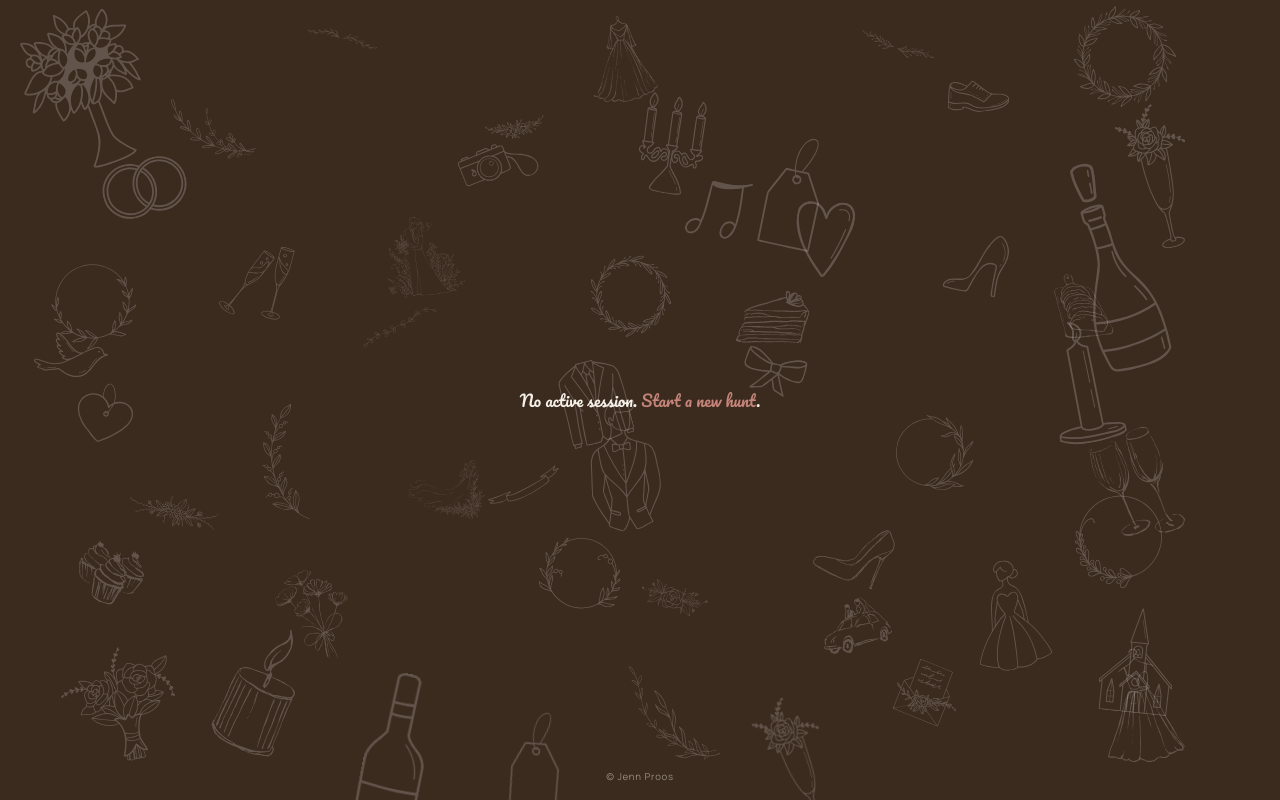
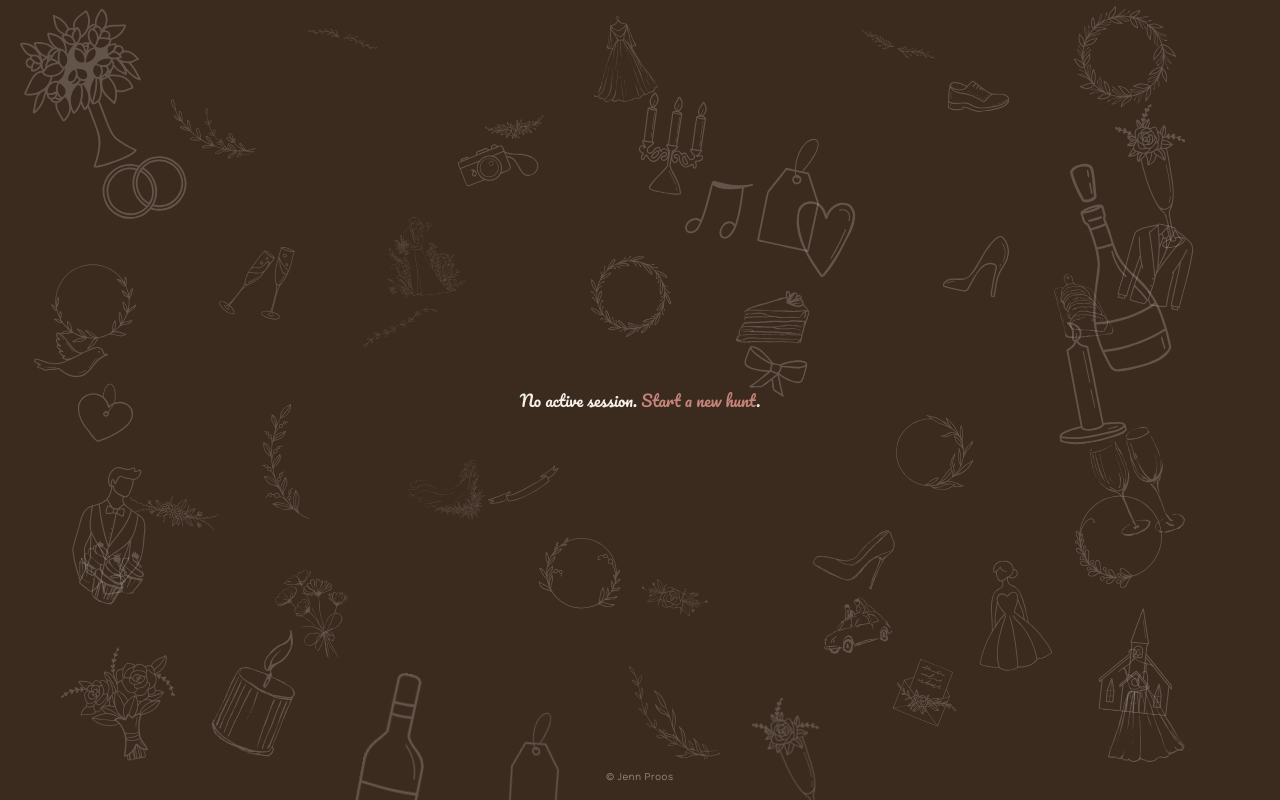
Before and after one commit to jennproos/wedding-scavenger-hunt, a React (Vite) app in the folder frontend/: page /game in a window 1280 px wide. Built offline with nearby package versions, Linux system fonts and the light colour scheme; no server answers.

Commit message:
Fixed some annoying UX things and README updates

```diff
--- a/frontend/src/components/StickerBackground.tsx
+++ b/frontend/src/components/StickerBackground.tsx
@@ -81,13 +81,13 @@ const STICKERS = [
   // Row 3 — center (~40-44%)
   { src: bird,       top: '42%', left: '3%',  size: 65,  rotate:  25, mobile: true  },
   { src: floral5,    top: '40%', left: '28%', size: 82,  rotate: -28, mobile: false },
-  { src: costume,    top: '45%', left: '44%', size: 64,  rotate: -14, mobile: true  },
+  { src: costume,    top: '28%', left: '88%', size: 64,  rotate:  15, mobile: true  },
   { src: bow,        top: '44%', left: '58%', size: 62,  rotate:  18, mobile: false },
   { src: candle,     top: '40%', left: '82%', size: 68,  rotate: -10, mobile: false },
   // Gap 3 (~49-58%)
   { src: tag2,       top: '48%', left: '6%',  size: 55,  rotate:  28, mobile: false },
   { src: floral7,    top: '51%', left: '20%', size: 74,  rotate:  20, mobile: false },
-  { src: groom,      top: '50%', left: '46%', size: 70,  rotate:  -6, mobile: true  },
+  { src: groom,      top: '58%', left: '6%',  size: 70,  rotate:  12, mobile: true  },
   { src: wreath4,    top: '52%', left: '70%', size: 78,  rotate:   8, mobile: false },
   { src: asset30,    top: '54%', left: '86%', size: 70,  rotate: -20, mobile: false },
   { src: groomBride2,top: '57%', left: '32%', size: 76,  rotate:  10, mobile: false },
--- a/frontend/src/index.css
+++ b/frontend/src/index.css
@@ -189,6 +189,7 @@ body:has(.game-page) .copyright {
   from { opacity: 0; transform: translateY(14px); }
   to   { opacity: 0.6; transform: translateY(0); }
 }
+
 
 @keyframes glow-pulse {
   0% {
@@ -405,7 +406,7 @@ button:disabled {
   object-fit: fill;
   display: block;
   filter: sepia(1) brightness(0.75);
-  opacity: 0.4;
+  opacity: 1;
   mix-blend-mode: multiply;
 }
 
@@ -837,7 +838,7 @@ button:disabled {
 }
 
 .clue-wrapper--fading-out {
-  animation: fade-out 0.4s ease-in forwards;
+  animation: fade-out 0.4s ease-in;
 }
 
 @keyframes fade-out {
--- a/frontend/src/pages/Game.tsx
+++ b/frontend/src/pages/Game.tsx
@@ -46,7 +46,6 @@ export function Game() {
 
   const closeCodeModal = useCallback(() => {
     setCodeModalOpen(false)
-    window.scrollTo(0, 0)
   }, [])
 
   const handleSuccessReady = useCallback(() => {
```
Also changed, not shown: 2 other files (tests, documents, lock files or other folders).
